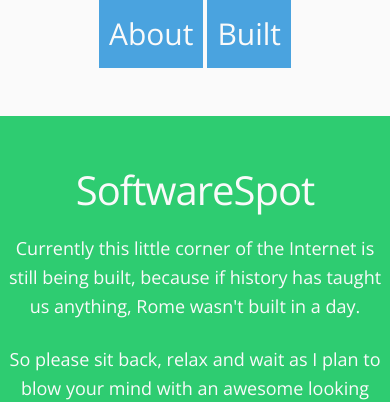
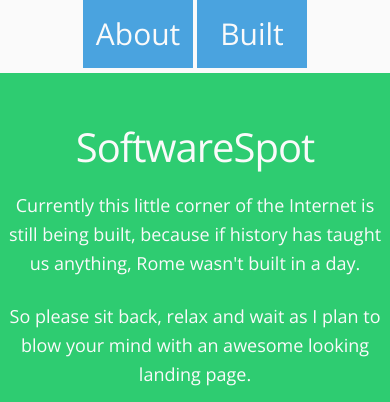
Before and after one commit to softwarespot/softwarespot.github.io, a website: page index.html in a window 390 px wide. Shown: the top 402 px of the page. Drawn offline with nearby package versions, Linux system fonts and the light colour scheme.

Commit message:
Fixed menu on mobile devices

```diff
--- a/css/styles.css
+++ b/css/styles.css
@@ -36,8 +36,21 @@ nav ul {
     text-align: center;
 }
 
+nav li {
+    background: red;
+    display: inline-block;
+    list-style: none;
+    margin: 0 0 5px;
+    width: 110px;
+}
+
 nav a {
+    background: #4aa3df;
+    display: block;
     font-size: 2em;
+    margin: 0;
+    padding: 10px;
+    text-align: center;
 }
 
 nav a,
@@ -45,12 +58,8 @@ nav a:hover {
     color: #fafafa;
 }
 
-nav ul li {
-    background: #4aa3df;
-    display: inline-block;
-    list-style: none;
-    margin: 0;
-    padding: 10px;
+#menu {
+    display: none;
 }
 
 .container {
--- a/index.html
+++ b/index.html
@@ -31,11 +31,11 @@
         <!--Navigation-->
         <nav>
             <ul>
+                <li id="menu"><a href="#menu"></a></li>
                 <li><a href="#about-section">About</a></li>
                 <li><a href="#built-section">Built</a></li>
                 <!--<li><a href="#software-section">Software</a></li>-->
             </ul>
-            <div id="menu"><a href="#menu"></a></div>
         </nav>
     </header>
 
```
Also changed, not shown: css/styles.min.css.
